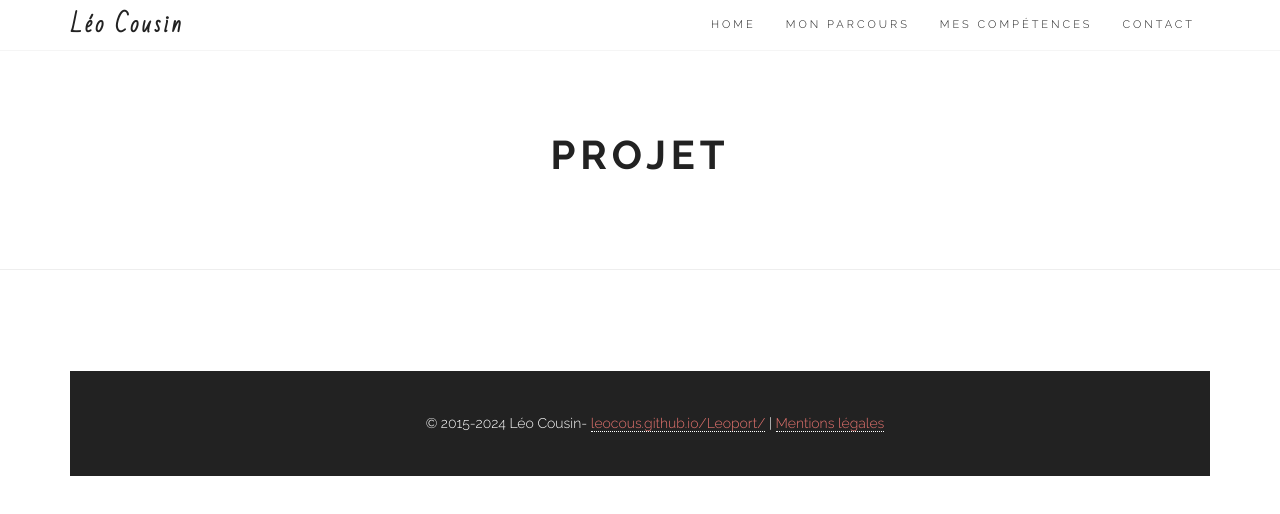
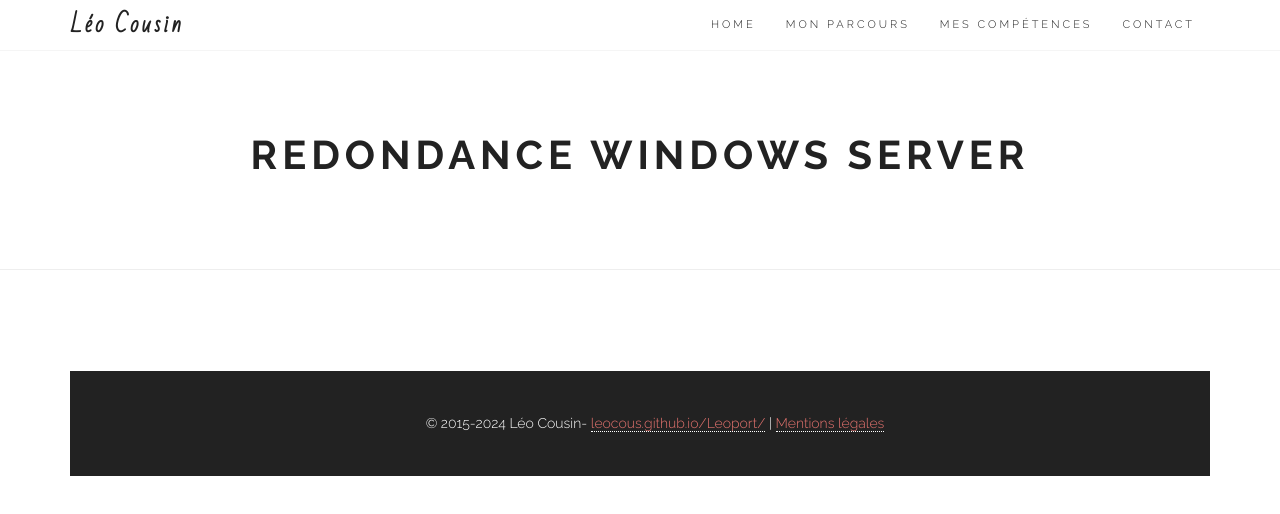
Before and after one commit to Leocous/Leoport, a plain HTML site: page projet4.html in a window 1280 px wide. Drawn offline with Linux system fonts and the light colour scheme.

Commit message:
Update projet4.html

```diff
--- a/projet4.html
+++ b/projet4.html
@@ -54,7 +54,7 @@
         <div class="row">
           <div class="col-md-12 text-center">
             <br>
-            <h1>Projet </h1>
+            <h1>Redondance windows server</h1>
             <p></p>
           </div>
         </div>
```
